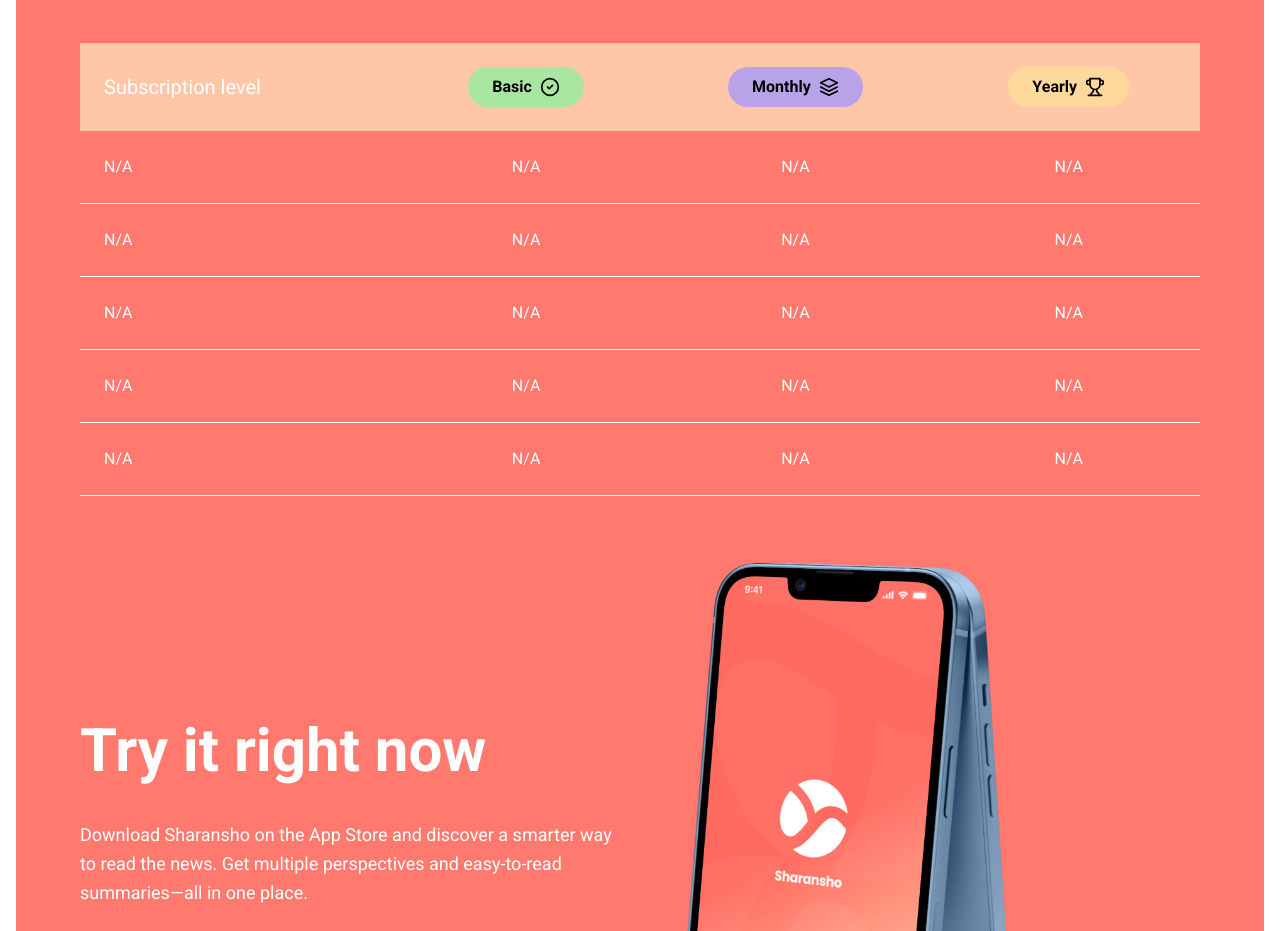
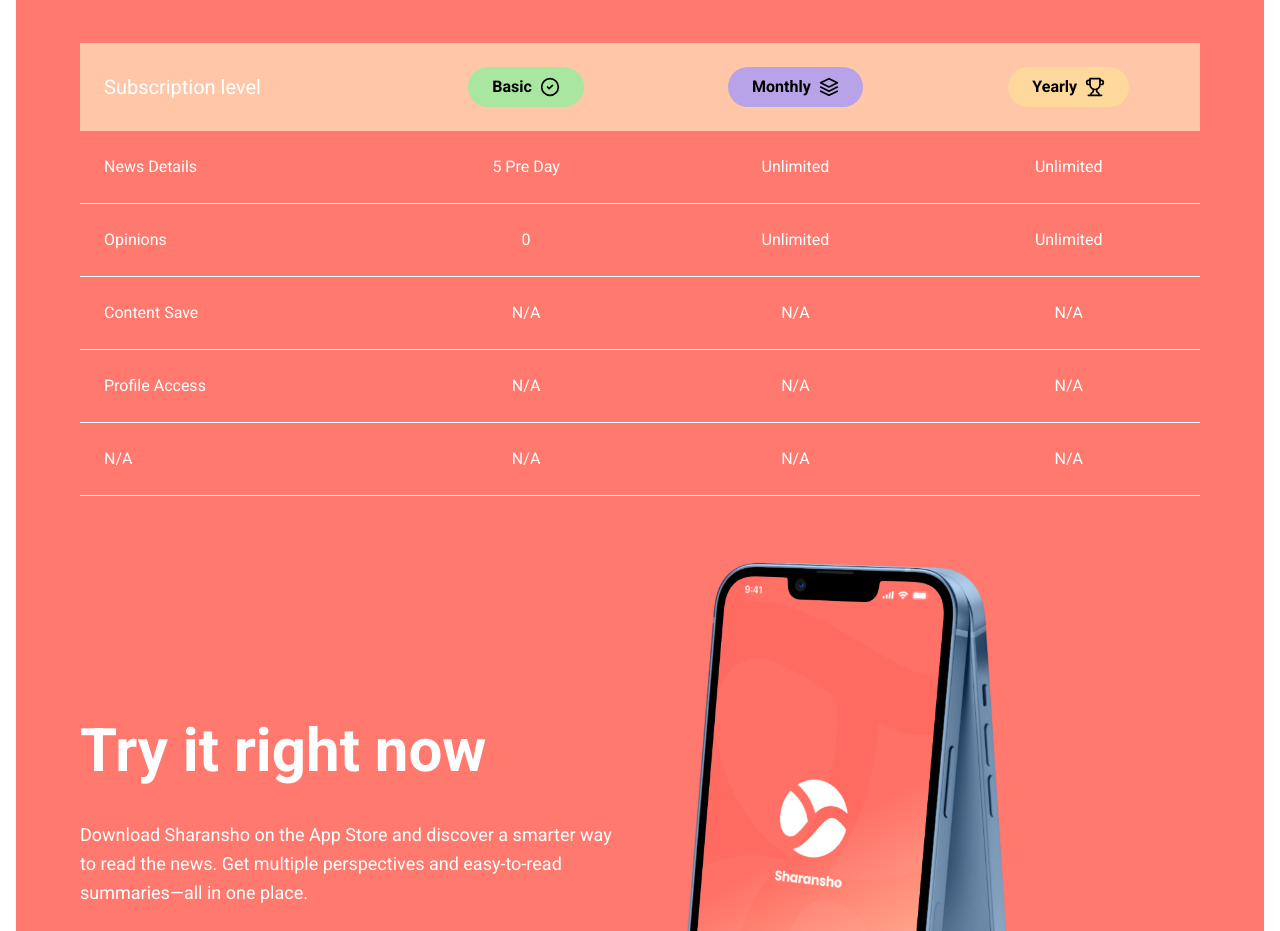
Before and after one commit to nabilAhmedN/sharansho-landing-page, a Next.js app: page / in a window 1280 px wide. Shown: the part 2163-3094 px from the top of the page. Built offline with nearby package versions, Linux system fonts and the light colour scheme.

Commit message:
yml file added

```diff
--- a/app/page.tsx
+++ b/app/page.tsx
@@ -381,25 +381,25 @@
               </thead>
               <tbody>
                 <tr className="border-b border-white">
-                  <td className="p-6 text-white">N/A</td>
+                  <td className="p-6 text-white">News Details</td>
+                  <td className="p-6 text-center">5 Pre Day</td>
+                  <td className="p-6 text-center">Unlimited</td>
+                  <td className="p-6 text-center">Unlimited</td>
+                </tr>
+                <tr className="border-b border-white">
+                  <td className="p-6 text-white">Opinions</td>
+                  <td className="p-6 text-center">0</td>
+                  <td className="p-6 text-center">Unlimited</td>
+                  <td className="p-6 text-center">Unlimited</td>
+                </tr>
+                <tr className="border-b border-white">
+                  <td className="p-6 text-white">Content Save</td>
                   <td className="p-6 text-center">N/A</td>
                   <td className="p-6 text-center">N/A</td>
                   <td className="p-6 text-center">N/A</td>
                 </tr>
                 <tr className="border-b border-white">
-                  <td className="p-6 text-white">N/A</td>
-                  <td className="p-6 text-center">N/A</td>
-                  <td className="p-6 text-center">N/A</td>
-                  <td className="p-6 text-center">N/A</td>
-                </tr>
-                <tr className="border-b border-white">
-                  <td className="p-6 text-white">N/A</td>
-                  <td className="p-6 text-center">N/A</td>
-                  <td className="p-6 text-center">N/A</td>
-                  <td className="p-6 text-center">N/A</td>
-                </tr>
-                <tr className="border-b border-white">
-                  <td className="p-6 text-white">N/A</td>
+                  <td className="p-6 text-white">Profile Access</td>
                   <td className="p-6 text-center">N/A</td>
                   <td className="p-6 text-center">N/A</td>
                   <td className="p-6 text-center">N/A</td>
```
